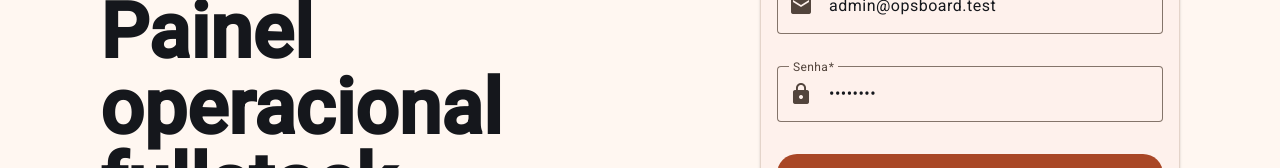
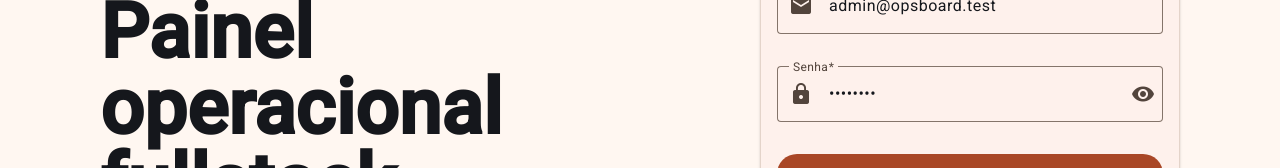
Before and after one commit to cloud-henrique/opsboard, an Angular app in the folder frontend/: page /login in a window 1280 px wide. Shown: the part 272-440 px from the top of the page. Built offline with nearby package versions, Linux system fonts and the light colour scheme.

Commit message:
feat(auth): permitir alternar visibilidade da senha

```diff
--- a/frontend/src/app/features/auth/login/login-page.html
+++ b/frontend/src/app/features/auth/login/login-page.html
@@ -29,7 +29,23 @@
         <mat-form-field>
           <mat-label>Senha</mat-label>
           <mat-icon matPrefix>lock</mat-icon>
-          <input matInput type="password" formControlName="password" autocomplete="current-password" />
+          <input
+            matInput
+            [type]="passwordVisible ? 'text' : 'password'"
+            formControlName="password"
+            autocomplete="current-password"
+          />
+          <button
+            mat-icon-button
+            matIconSuffix
+            type="button"
+            [attr.aria-label]="passwordVisible ? 'Ocultar senha' : 'Exibir senha'"
+            [attr.aria-pressed]="passwordVisible"
+            (mousedown)="$event.preventDefault()"
+            (click)="passwordVisible = !passwordVisible"
+          >
+            <mat-icon>{{ passwordVisible ? 'visibility_off' : 'visibility' }}</mat-icon>
+          </button>
           @if (form.controls.password.touched && form.controls.password.invalid) {
             <mat-error>Informe a senha.</mat-error>
           }
--- a/frontend/src/app/features/auth/login/login-page.ts
+++ b/frontend/src/app/features/auth/login/login-page.ts
@@ -38,6 +38,7 @@
 
   error = '';
   loading = false;
+  passwordVisible = false;
   form = this.fb.nonNullable.group({
     email: ['admin@opsboard.test', [Validators.required, Validators.email]],
     password: ['password', [Validators.required]]
```
